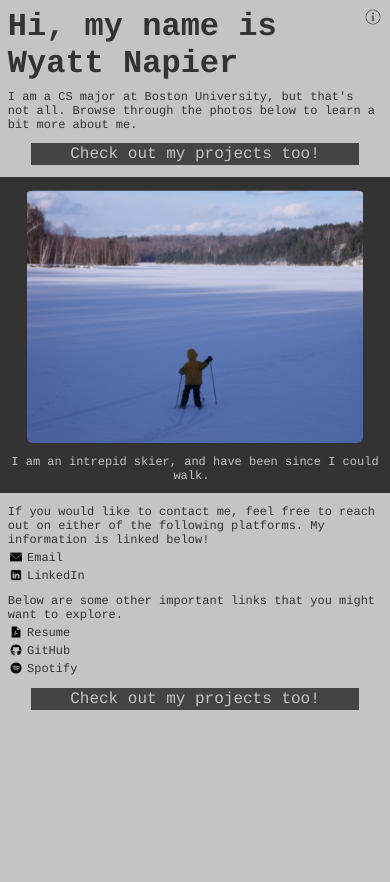
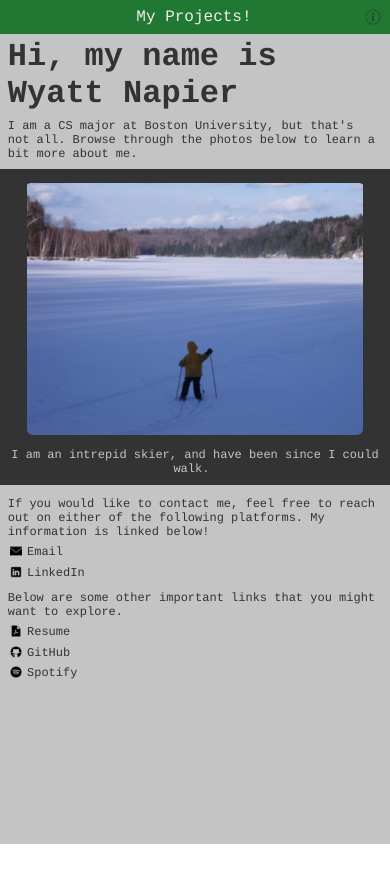
Before and after one commit to wyattnapier/personal-website-v2, a React (Create React App) app: page / in a window 390 px wide. Shown: the top 882 px of the page. After the commit the page ends 844 px from the top, so only its background shows below. Built offline with nearby package versions, Linux system fonts and the light colour scheme.

Commit message:
placing projects link and updating styling

```diff
--- a/src/App.js
+++ b/src/App.js
@@ -1,7 +1,7 @@
 import { Routes, Route } from "react-router-dom";
 import Home from "./Pages/Home";
 import Projects from "./Pages/Projects";
-import Recipes from "./Pages/Recipes";
+// import Recipes from "./Pages/Recipes";
 import NotFound from "./Pages/NotFound";
 
 const App = () => {
--- a/src/ComponentsHelpers/Footer.js
+++ b/src/ComponentsHelpers/Footer.js
@@ -4,7 +4,6 @@ import linkedinlogo from "../Resources/favicons/linkedin-32.png";
 import resumelogo from "../Resources/favicons/pdf-32.png";
 import githublogo from "../Resources/favicons/github-32.png";
 import spotifylogo from "../Resources/favicons/spotify-32.png";
-import { Link } from "react-router-dom";
 
 function Footer() {
   return (
@@ -22,7 +21,11 @@ function Footer() {
           </a>
         </p>
         <p>
-          <a href="https://www.linkedin.com/in/wyatt-napier/" target="_blank" rel="noreferrer">
+          <a
+            href="https://www.linkedin.com/in/wyatt-napier/"
+            target="_blank"
+            rel="noreferrer"
+          >
             <img
               src={linkedinlogo}
               alt="LinkedIn logo"
@@ -43,7 +46,11 @@ function Footer() {
           </a>
         </p>
         <p>
-          <a href="https://github.com/wyattnapier/" target="_blank" rel="noreferrer">
+          <a
+            href="https://github.com/wyattnapier/"
+            target="_blank"
+            rel="noreferrer"
+          >
             <img src={githublogo} alt="GitHub logo" className="logo-github" />{" "}
             GitHub
           </a>
@@ -63,9 +70,9 @@ function Footer() {
           </a>
         </p>
       </div>
-      <div className="projects-button">
+      {/* <div className="projects-button">
         <Link to={"/projects"}>Check out my projects too!</Link>
-      </div>
+      </div> */}
     </div>
   );
 }
--- a/src/ComponentsHelpers/Header.js
+++ b/src/ComponentsHelpers/Header.js
@@ -3,6 +3,9 @@ import { Link } from "react-router-dom";
 function Header({ bigWindow }) {
   return (
     <div className="header-wrapper">
+      <div className="projects-button">
+        <Link to={"/projects"}>My Projects!</Link>
+      </div>
       <h1>Hi, my name is Wyatt Napier</h1>
       {bigWindow ? (
         <>
@@ -19,9 +22,6 @@ function Header({ bigWindow }) {
           </p>
         </>
       )}
-      <div className="projects-button">
-        <Link to={"/projects"}>Check out my projects too!</Link>
-      </div>
     </div>
   );
 }
--- a/src/Global.css
+++ b/src/Global.css
@@ -20,7 +20,7 @@ a:hover {
 .Home {
   display: flex;
   flex-direction: row;
-  height: 150vh; /* was better with 100vh */
+  height: 100vh; /* was better with 100vh */
   width: 100vw;
   background-color: #C4C4C4;
 }
@@ -28,7 +28,7 @@ a:hover {
 /* left col start */
 .left-col {
   width: 30%;
-  padding: 4vw 1vw 12vw 1vw; /* adjust at end to keep centered */
+  padding: 4vh 1vw 12vh 1vw; /* adjust at end to keep centered */
   text-align: left;
   background-color: #C4C4C4; /* really light gray */
   color: #333333;
@@ -39,7 +39,7 @@ a:hover {
 }
 
 .header-wrapper p, .footer-wrapper p {
-  margin: 0.5vw 0;
+  margin: 0.5vh 0;
 }
 
 .footer-wrapper img {
@@ -54,10 +54,12 @@ a:hover {
 .projects-button {
   text-align: center;
   /* background-color: #949494; */
-  background-color: #444444;
-  color: #C4C4C4;
-  padding: 0.5vw 0.25vw;
-  margin: 3vw 6vw;
+  font-size: larger;
+  background-color: rgb(33, 120, 50);
+  color: #eee;
+  width: 120%;
+  padding: 3.5vw 5vw 2vw 5vw;
+  margin: -3.5vw -2.5vw 0vw -2.5vw;
 }
 
 /* dealing with the logos */
@@ -149,6 +151,16 @@ button {
   .left-col {
     width: 100%;
     padding: 0;
+  }
+
+  .projects-button {
+    /* background-color: #333333; */
+    font-size:medium;
+    text-align: center;
+    align-self: center;
+    width: 104.65%;
+    padding: 3.5vw 5vw 2vw 5vw;
+    margin: -3.5vw -2.5vw -1vw -2.5vw;
   }
 
   .footer-wrapper, .header-wrapper {
@@ -307,8 +319,7 @@ button {
     margin: -1vh -2vw -1.5vh -2vw;
     border-radius: 0px;
     max-width: 200%;
-    width: 105%;
-    font-size: normal;
+    width: 104.35%;
     color: #eee;
   }
 
--- a/src/Pages/Home.js
+++ b/src/Pages/Home.js
@@ -13,9 +13,6 @@ import "../Global.css";
 import InfoBubble from "../ComponentsHelpers/InfoBubble.js";
 
 /*
-TODO:
-- project timeline page
-
 BIG GOALS:
 - add a recipes page to hold all of my recipes
   - build a json file to go with it
@@ -93,10 +90,8 @@ function Home() {
     const handleResize = () => {
       setWindowWidth(window.innerWidth);
     };
-
     // Attach event listener for window resize
     window.addEventListener("resize", handleResize);
-
     // Remove event listener when the component unmounts
     return () => {
       window.removeEventListener("resize", handleResize);
```
